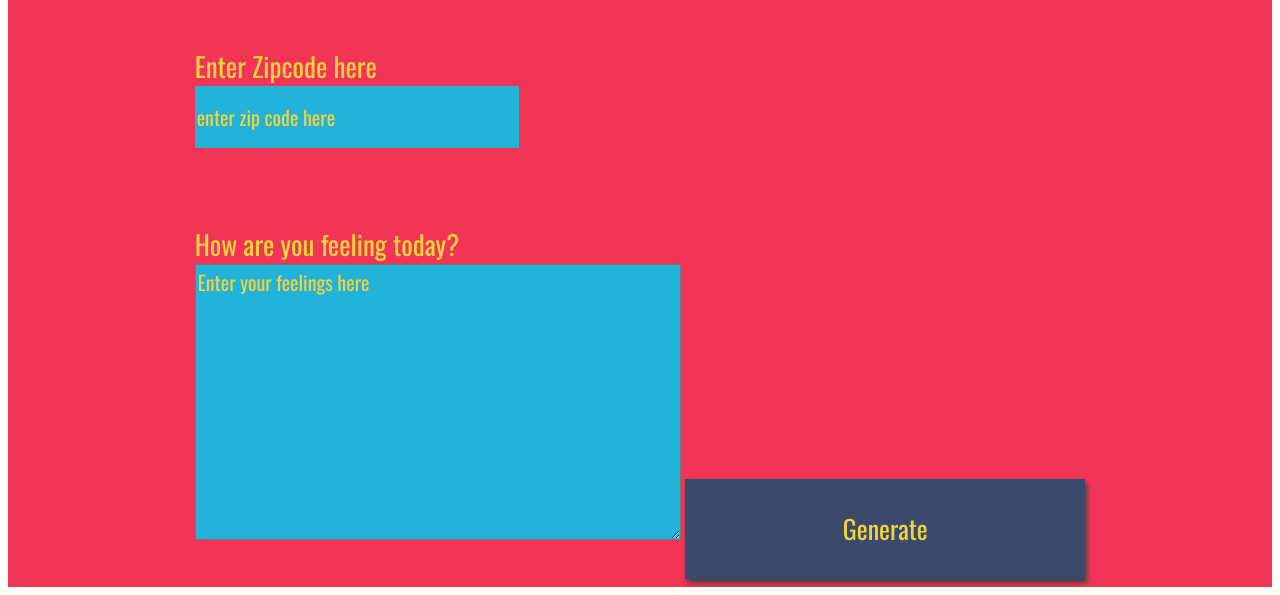
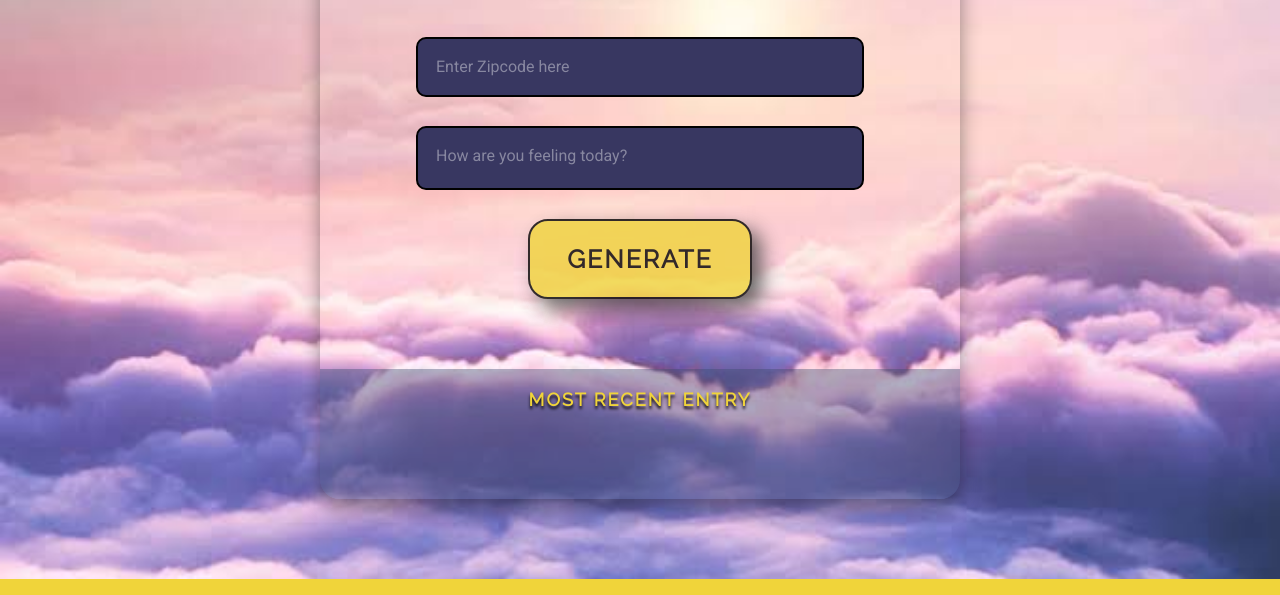
Before and after one commit to Sa7aR-Kassem/FWD-2-WeatherJournalApp, a plain HTML site: page website/index.html in a window 1280 px wide. Shown: the part 221-816 px from the top of the page. Drawn offline with nearby package versions, Linux system fonts and the light colour scheme; a web font is replaced by a local one.

Commit message:
Weather App Style

```diff
--- a/website/app.js
+++ b/website/app.js
@@ -1,5 +1,6 @@
 /* Global Variables */
 let baseURL = 'https://api.openweathermap.org/data/2.5/weather?q=';
+const icons = document.querySelectorAll('.entry__icon');
 
 // Create a new date instance dynamically with JS
 let d = new Date();
@@ -76,9 +77,13 @@ const updateWeatherUI = async () => {
     try {
         const newData = await response.json();
         console.log(newData);
+        // show icons on the page
+        icons.forEach(icon => icon.style.opacity = '1');
+        // update new entry values
         document.getElementById('date').innerHTML = newData.date;
         document.getElementById('temp').innerHTML = newData.temp;
         document.getElementById('content').innerHTML = newData.res;
+
         return newData;
     } catch (error) {
         console.log("error", error);
--- /dev/null
+++ b/website/fonts/icons.css
@@ -0,0 +1,39 @@
+@font-face {
+  font-family: 'icomoon';
+  src: url('fonts/icomoon.eot?23g3kb');
+  src: url('fonts/icomoon.eot?23g3kb#iefix') format('embedded-opentype'),
+    url('fonts/icomoon.ttf?23g3kb') format('truetype'),
+    url('fonts/icomoon.woff?23g3kb') format('woff'),
+    url('fonts/icomoon.svg?23g3kb#icomoon') format('svg');
+  font-weight: normal;
+  font-style: normal;
+  font-display: block;
+}
+
+[class^="icon-"],
+[class*=" icon-"] {
+  /* use !important to prevent issues with browser extensions that change fonts */
+  font-family: 'icomoon' !important;
+  speak: never;
+  font-style: normal;
+  font-weight: normal;
+  font-variant: normal;
+  text-transform: none;
+  line-height: 1;
+
+  /* Better Font Rendering =========== */
+  -webkit-font-smoothing: antialiased;
+  -moz-osx-font-smoothing: grayscale;
+}
+
+.icon-calendar:before {
+  content: "\e901";
+}
+
+.icon-user-circle:before {
+  content: "\e903";
+}
+
+.icon-thermometer-half:before {
+  content: "\e900";
+}
--- a/website/index.html
+++ b/website/index.html
@@ -4,34 +4,57 @@
 <head>
   <meta charset="UTF-8">
   <title>Weather Journal</title>
-  <link href="https://fonts.googleapis.com/css?family=Oswald:400,600,700|Ranga:400,700&display=swap" rel="stylesheet">
+  <script src="https://kit.fontawesome.com/a83dba7890.js"></script>
+  <link href="https://fonts.googleapis.com/css?family=Raleway|Roboto&display=swap" rel="stylesheet">
+  <link rel="stylesheet" href="./fonts/icons.css">
   <link rel="stylesheet" href="style.css">
 </head>
 
 <body>
-  <div id="app">
-    <div class="holder headline">
-      Weather Journal App
+
+  <div class="wrapper__app">
+
+    <div id="app">
+
+      <div class="holder headline">
+        <h1 class="headline__heading">Weather Journal App</h1>
+      </div>
+
+      <div class="app__form">
+        <div class="holder zip">
+          <label for="zip" class="zip__label">Enter Zipcode here</label>
+          <input type="text" id="zip" maxlength="10" required="" placeholder="" autocomplete="off">
+        </div>
+        <div class="holder feel">
+          <label for="feelings">How are you feeling today?</label>
+          <textarea class="feel__input" id="feelings" placeholder="" rows="9" cols="50" maxlength="35" required=""
+            autocomplete="off"></textarea>
+        </div>
+        <button id="generate" type="submit"> Generate </button>
+      </div>
+
       <div class="holder entry">
-        <div class="title">Most Recent Entry</div>
+        <div class="entry__title">Most Recent Entry</div>
         <div id="entryHolder">
-          <p><b>Date:</b><span id="date"></span></p>
-          <p><b>Temperature:</b><span id="temp"></span></p>
-          <p><b>Feelings:</b><span id="content"></span></p>
+          <div class="entry__date">
+            <i class="icon-calendar entry__icon"></i>
+            <div id="date"></div>
+          </div>
+          <div class="entry__temp">
+            <i class="icon-thermometer-half entry__icon"></i>
+            <div id="temp"></div>
+          </div>
+          <div class="entry__content">
+            <i class="icon-user-circle entry__icon"></i>
+            <div id="content"></div>
+          </div>
         </div>
       </div>
-    </div>
-    <div class="holder zip">
-      <label for="zip">Enter Zipcode here</label>
-      <input type="text" id="zip" placeholder="enter zip code here">
-    </div>
-    <div class="holder feel">
-      <label for="feelings">How are you feeling today?</label>
-      <textarea class="myInput" id="feelings" placeholder="Enter your feelings here" rows="9" cols="50"></textarea>
-      <button id="generate" type="submit"> Generate </button>
+
     </div>
 
   </div>
+
   <script src="app.js" type="text/javascript"></script>
 
 </body>
--- a/website/style.css
+++ b/website/style.css
@@ -1,89 +1,194 @@
-body{
-    background: #fffff8;
-    font-family: -apple-system, BlinkMacSystemFont, sans-serif;
+:root {
+    --color-primary: #f23557;
+    --color-secondary: #383761;
+    --color-accent: rgb(240, 212, 58);
+    --color-dark: #000;
+    --color-light: #fff;
 }
 
-#app{
-    display: grid;
-    grid-auto-rows: minmax(150px, auto);
-    /* grid-template-columns:  */
-    height:100vh;
-    background: #f23557;
-    color: #f0d43a;
-    justify-content: center;
-    grid-gap: 1em;
-    font-size: 20px;
-    font-family: 'Oswald', sans-serif;
+*,
+*::before,
+*::after {
+    box-sizing: inherit;
 }
 
-.holder{
-
+html {
+    box-sizing: border-box;
+    font-size: 62.5%;
 }
 
-.entry{
-    background: rgba(59, 74, 107, .4);
+body {
+    background: var(--color-accent);
+    color: var(--color-dark);
+    font-family: 'Roboto', sans-serif;
+    margin: 0;
+    padding: 0;
 }
 
-#entryHolder{
-
+.wrapper__app {
+    background: url('./imgs/images.jpg') no-repeat center center/ cover;
+    height: 100vh;
+    padding: 8rem;
+    width: 100vw;
 }
 
-#date{
-
+#app {
+    align-items: stretch;
+    background: transparent;
+    border-radius: 2rem;
+    box-shadow: 0 1rem 2rem rgba(0, 0, 0, 0.4);
+    display: flex;
+    flex-direction: column;
+    height: 100%;
+    justify-content: space-between;
+    margin: 0 auto;
+    text-align: center;
+    width: 50vw;
 }
 
-#temp{
+/* App Heading */
 
+.headline {
+    background-color: var(--color-accent);
+    border-top-left-radius: inherit;
+    border-top-right-radius: inherit;
 }
 
-#content{
-
+.headline__heading {
+    color: var(--color-dark);
+    font-family: 'Raleway', sans-serif;
+    font-size: 3rem;
+    letter-spacing: 0.5rem;
+    padding: 1rem 0;
+    text-transform: uppercase;
 }
 
-.headline {
-
-}
-.title{
-
+@media only screen and (min-width: 951px) {
+    .headline__heading {
+        font-size: 3.5rem;
+    }
 }
 
-/*  Basic Styling To Override Default For Basic HTML Elements */
-label{
-    display:block;
-    font-size: 27px;
+/* Form */
+
+.app__form {
+    align-items: center;
+    display: flex;
+    flex-direction: column;
+    justify-content: space-evenly;
+    margin: 0 auto;
+    min-height: 50%;
+    width: 70%;
 }
 
-input{
-    display:block;
-    height: 60px;
-    width: 320px;
-    background:#22b2da;
-    color: #f0d43a;
-    font-size: 20px;
-    font-family: 'Oswald', sans-serif;
-    border: none;
+.app__form div label {
+    color: rgba(255, 255, 255, 0.4);
+    font-size: 1.6rem;
+    left: 2rem;
+    position: absolute;
+    top: 2rem;
+    transition: 0.5s;
 }
 
-button{
-    width: 400px;
-    height: 100px;
-    background: #3b4a6b;
-    color: #f0d43a;
-    font-size: 26px;
-    font-family: 'Oswald', sans-serif;
-    border: none;
-    box-shadow: 2px 4px 5px #444;
-}
-h1{
-    font-size: 36px;
+#app input:focus~label,
+#app textarea:focus~label,
+#app input:valid~label,
+#app textarea:valid~label {
+    font-size: 1.3rem;
+    transform: translateY(-1rem);
 }
 
-textarea{
-    background:#22b2da;
-    color: #f0d43a;
-    font-size: 20px;
-    font-family: 'Oswald', sans-serif;
+#app input:focus,
+#app textarea:focus {
+    border: 0.2rem solid var(--color-accent);
 }
+
+/* ZIP & feelings input */
+
+#zip,
+#feelings {
+    background: var(--color-secondary);
+    border: 0.2rem solid var(--color-dark);
+    border-radius: 1rem;
+    color: var(--color-accent);
+    display: block;
+    font-size: 2rem;
+    height: 6rem;
+    text-align: center;
+    width: 100%;
+}
+
+.zip {
+    position: relative;
+    width: 100%;
+}
+
+#zip {
+    padding: 1.5rem 1rem;
+    text-transform: uppercase;
+    width: 100%;
+}
+
+#zip:-webkit-autofill,
+input:-webkit-autofill:hover,
+input:-webkit-autofill:focus {
+    -webkit-text-fill-color: var(--color-accent);
+    transition: all 5s ease-in-out 0s;
+}
+
+/* Feelings field */
+
+.feel {
+    position: relative;
+    width: 100%;
+}
+
+#feelings {
+    overflow: hidden;
+    padding: 3rem;
+    resize: none;
+}
+
+/* Button Generate */
+
+#generate {
+    background: var(--color-accent);
+    border: 0.2rem solid var(--color-dark);
+    border-radius: 2rem;
+    box-shadow: 1rem 1rem 2rem #444;
+    color: var(--color-dark);
+    cursor: pointer;
+    font-family: 'Raleway', sans-serif;
+    font-size: 1.5rem;
+    font-weight: bold;
+    height: 8rem;
+    letter-spacing: 0.2rem;
+    opacity: 0.8;
+    text-transform: uppercase;
+    transition: all 0.1s;
+    width: 50%;
+}
+
+@media only screen and (min-width: 701px) {
+    #generate {
+        font-size: 2rem;
+    }
+}
+
+@media only screen and (min-width: 951px) {
+    #generate {
+        font-size: 2.5rem;
+    }
+}
+
+#generate:active {
+    transform: translateY(0);
+}
+
+#generate:hover {
+    transform: translateY(-0.2rem);
+}
+
 /* Reset style for HTML element on active to have no border*/
 input:focus,
 select:focus,
@@ -91,21 +196,81 @@ textarea:focus,
 button:focus {
     outline: none;
 }
-/* Style for Placeholder Text*/
-::placeholder { /* Firefox, Chrome, Opera */
-    color: #f0d43a;
-    font-family: 'Oswald', sans-serif;
 
+/* Most recent entry styling */
+
+.entry {
+    background: rgba(59, 74, 107, 0.4);
+    border-bottom-left-radius: inherit;
+    border-bottom-right-radius: inherit;
+    color: #fff;
+    font-family: 'Raleway', sans-serif;
+    height: 13rem;
+    text-shadow: 0 0.3rem 1rem rgba(0, 0, 0, 0.7);
 }
 
-:-ms-input-placeholder { /* Internet Explorer 10-11 */
-    color: #f0d43a;
-    font-family: 'Oswald', sans-serif;
-
+.entry__title {
+    color: var(--color-accent);
+    font-size: 1.8rem;
+    font-weight: bold;
+    letter-spacing: 0.2rem;
+    text-shadow: 0 0.3rem 0.3rem rgba(0, 0, 0, 0.9);
+    margin: 2rem 0 1rem 0;
+    text-transform: uppercase;
 }
 
-::-ms-input-placeholder { /* Microsoft Edge */
-    color: #f0d43a;
-    font-family: 'Oswald', sans-serif;
+#entryHolder {
+    align-items: center;
+    display: flex;
+    font-size: 1.2rem;
+    justify-content: space-evenly;
+    padding: 2rem 0;
+}
 
+@media only screen and (min-width: 1051px) {
+    #entryHolder {
+        font-size: 1.6rem;
+    }
 }
+
+@media only screen and (min-width: 1200px) {
+    #entryHolder {
+        justify-content: center;
+    }
+}
+
+.entry__date,
+.entry__temp,
+.entry__content {
+    display: flex;
+    justify-content: space-around;
+    align-items: center;
+    padding: 0 1rem;
+    font-size: 2rem;
+}
+
+.entry__date {
+    margin-left: 5rem;
+}
+
+.entry__content {
+    justify-content: flex-start;
+    flex: 2;
+}
+
+@media only screen and (min-width: 1200px) {
+    .entry__content {
+        flex: none;
+    }
+}
+
+.entry__icon {
+    color: var(--color-accent);
+    opacity: 0;
+}
+
+#date,
+#temp,
+#content {
+    padding: 0 4rem 0 2rem;
+}
```
Also changed, not shown: website/fonts/fonts/icomoon.ttf (added), website/fonts/fonts/icomoon.woff (added), website/imgs/images.jpg (added), website/imgs/weather.webp (added), 3 other files.
